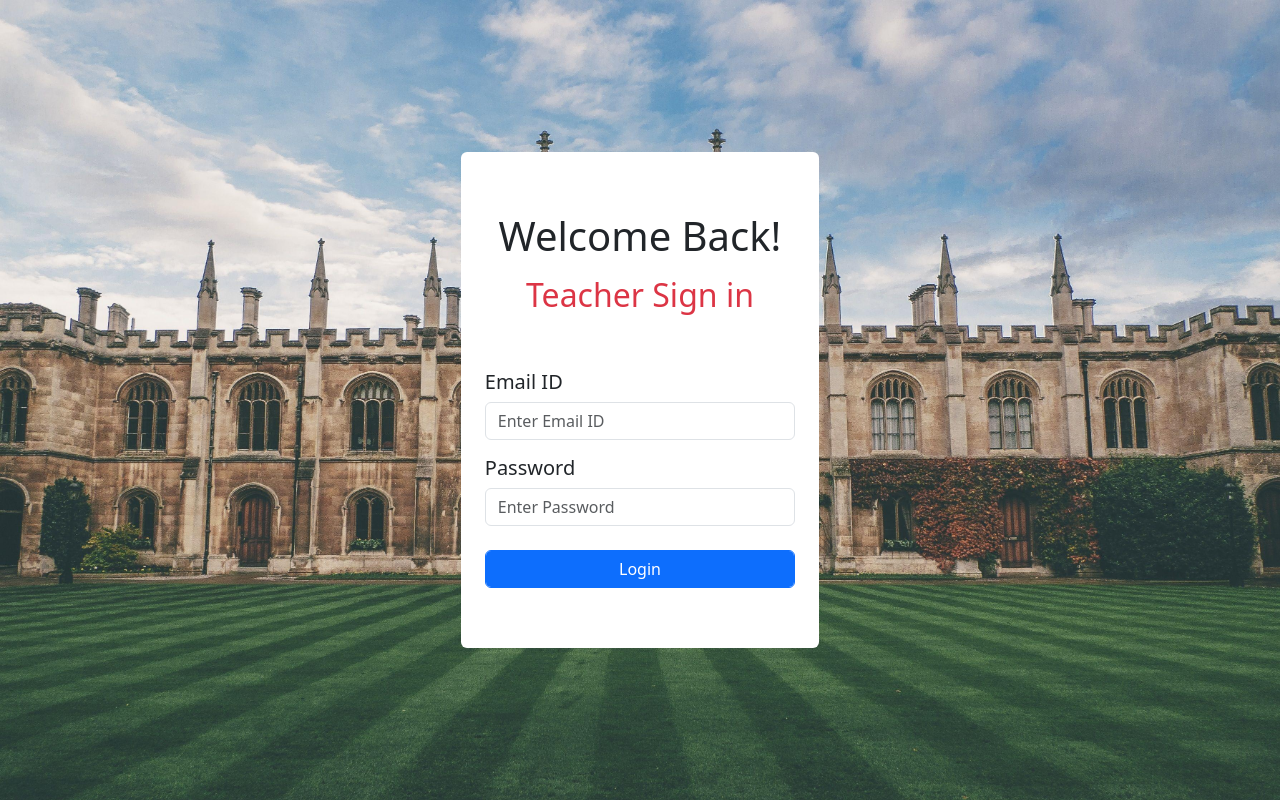
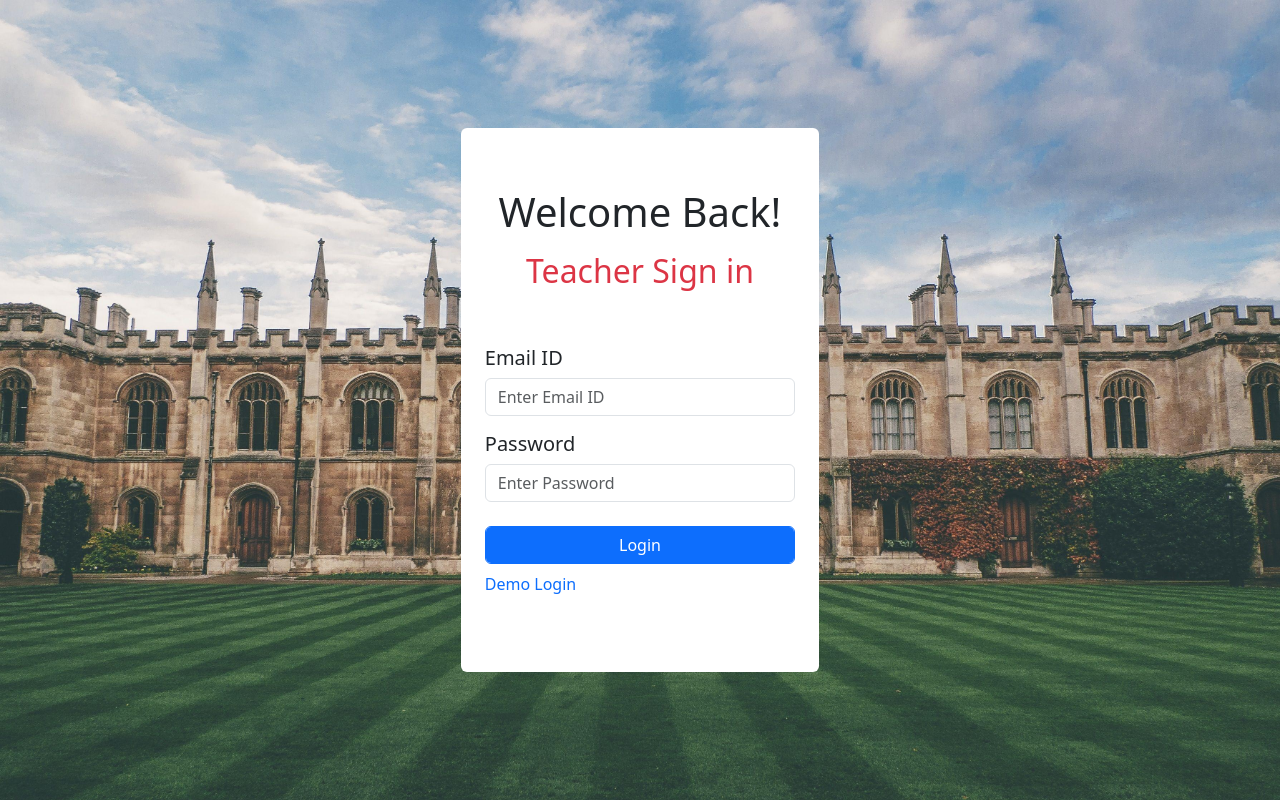
Before and after one commit to Ameen6789/college-assignment-management-system, a Django app: page /teacher_login in a window 1280 px wide. Run offline with Django 5.2, Linux system fonts and the light colour scheme; some libraries are stand-ins or nearby versions.

Commit message:
modified settings login pages

```diff
--- a/assignment_management_app/templates/teacher/teacher_login.html
+++ b/assignment_management_app/templates/teacher/teacher_login.html
@@ -18,12 +18,25 @@
         <h1 class="mb-3 ">Welcome Back!</h1>
         <h2 class="text-danger">Teacher Sign in</h2>
         <label for="username" class="w-100 h5 mt-5">Email ID</label>
-        <input type="email" name="username" placeholder="Enter Email ID" class="form-control mb-3">
+        <input type="email" name="username" id="username" placeholder="Enter Email ID" class="form-control mb-3">
         <label for="username" class="w-100 h5">Password</label>
-        <input type="password" name="password" placeholder="Enter Password" class="form-control">
+        <input type="password" name="password" id="password" placeholder="Enter Password" class="form-control">
         <input type="submit" value="Login" class="btn btn-primary mt-4 form-control">
+        <p class='w-100 pt-2'><a href="#" class='text-decoration-none' onclick="demoLogin()">Demo Login</a></p>
 
     </form>
-    <script src="{% static 'teacher/js/script.js' %}"></script>
+
+    <script src="{% static 'teacher/js/script.js' %}">
+
+    </script>
+
+    <script>
+        function demoLogin(){
+            document.getElementById("username").value = "demo2@gmail.com";
+            document.getElementById("password").value = "Demo@1234";
+            document.getElementById("login-form").submit();
+        }
+    </script>
+
 </body>
 </html>
--- a/requirements.txt
+++ b/requirements.txt
@@ -6,9 +6,10 @@ django-storages==1.14.6
 jmespath==1.0.1
 psycopg2-binary==2.9.9
 python-dateutil==2.9.0.post0
+python-dotenv==1.2.2
 s3transfer==0.14.0
 six==1.17.0
 sqlparse==0.5.1
 tzdata==2024.1
+urllib3==2.5.0
 whitenoise==6.7.0
-urllib3==2.5.0
```
Also changed, not shown: assignment_management_app/templates/admin/reg_student.html (+4 -5 lines), assignment_management_app/templates/student/student_login.html (+11 -2 lines), online_assignment_management/settings.py (+2 -203 lines).
